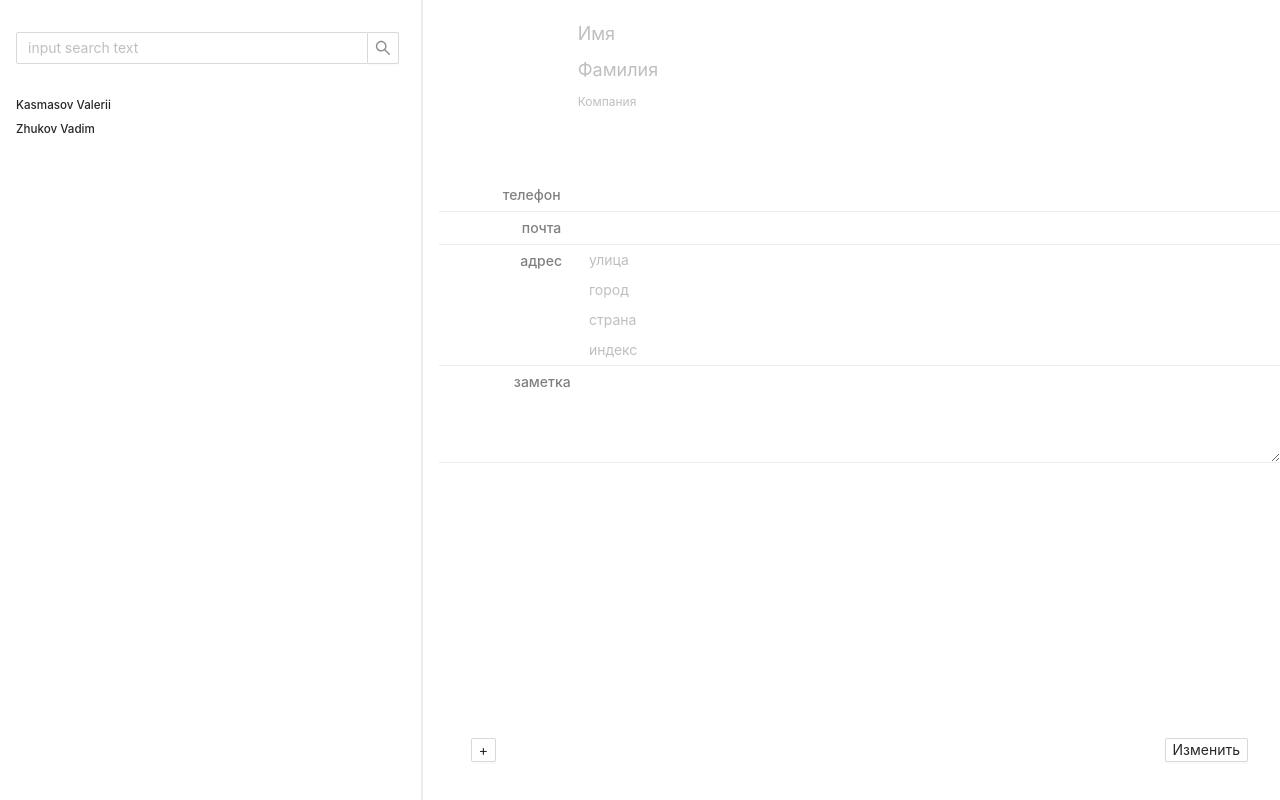
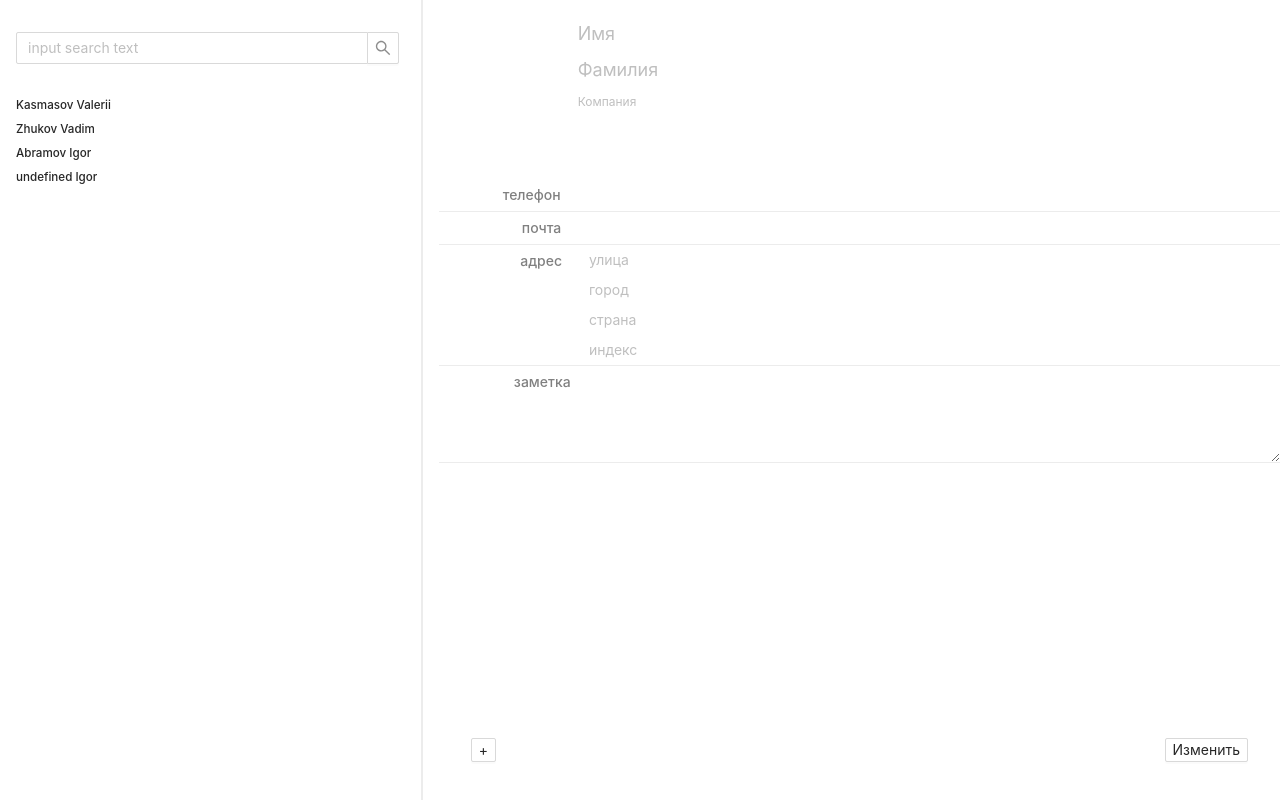
Before and after one commit to Kasmasov/contacts, a React (Create React App) app: page / in a window 1280 px wide. Built offline with nearby package versions, Linux system fonts and the light colour scheme.

Commit message:
just save

```diff
--- a/src/component/ContactList.tsx
+++ b/src/component/ContactList.tsx
@@ -5,11 +5,8 @@ import './ContactForm.css'
 
 export const ContactList:FC = () => {
     const { Search } = Input;
-
     const onSearch = (value: string) => console.log(value);
-
     const contactList = useAppSelector(state => state.contacts);
-
 
   return (
     <div className='container-contact-list'>
@@ -25,8 +22,17 @@ export const ContactList:FC = () => {
               height: '100vh',
               margin: '2rem 1rem 0rem 1rem'}}
               >
-            {contactList.map(item => <h5 key={item.id}>{`${item.lastName} ${item.firstName}`}</h5>)}
-
+            {contactList.length > 0
+            ?
+            contactList
+              .map(item => <h5 key={item.id}>{`${item.lastName} ${item.firstName}`}</h5>)
+            :
+            <h4
+              style={{
+                color:'grey',
+                textAlign:'center'
+              }}
+            > список пока пуст</h4>}
 
         </div>
     </div>
--- a/src/store/reducers/contactSlice.ts
+++ b/src/store/reducers/contactSlice.ts
@@ -6,6 +6,8 @@ import { PayloadAction } from '@reduxjs/toolkit'
 const initialState: TContacts = [
     { id: 1, firstName: 'Valerii', lastName: 'Kasmasov' },
     { id: 2, firstName: 'Vadim', lastName: 'Zhukov' },
+    { id: 3, firstName: 'Igor', lastName: 'Abramov' },
+    { id: 4, firstName: 'Igor' },
 ]
 
 export const contacts = createSlice({
```
